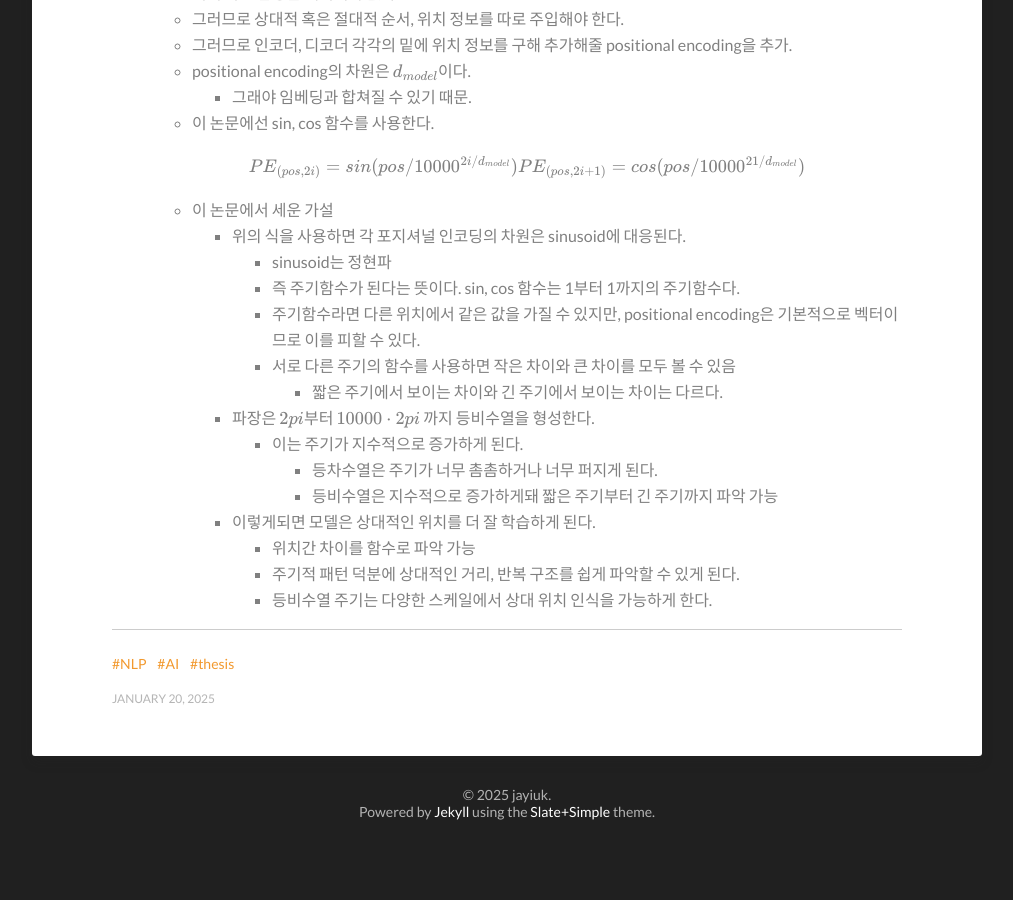
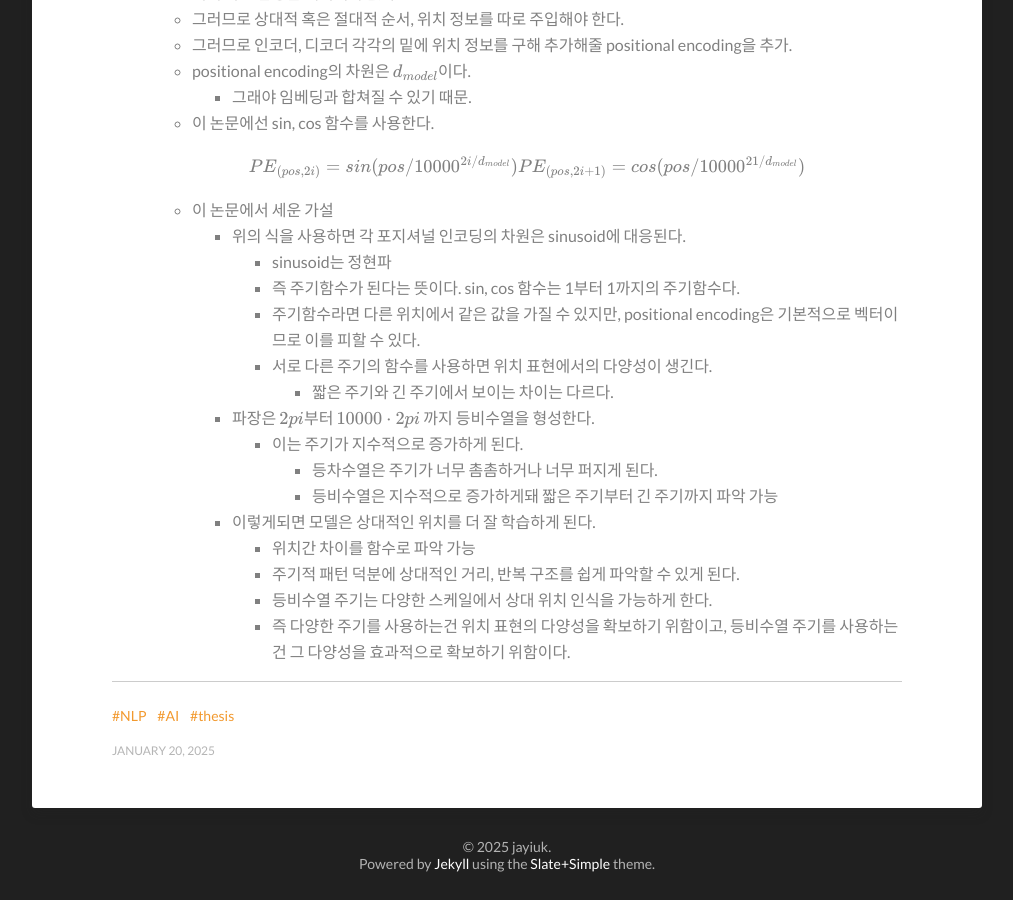
Before and after one commit to jayiuk/jayiuk.github.io, a Jekyll site: the page built from _posts/2025-01-20-transformer-review.md, in a window 1280 px wide and 900 px high, scrolled down 4281 px. Shown: the whole window, without its empty margins (133-1146 px from the left). Built offline with Jekyll 4.4.1, drawn with Linux system fonts in a browser that asks for light colours; formulas are drawn with MathJax 3; comment, search, counter and statistics services are not loaded; before the commit the page ends 5129 px from its top, so only the background shows below that.

Commit message:
positional encoding

```diff
--- a/_posts/2025-01-20-transformer-review.md
+++ b/_posts/2025-01-20-transformer-review.md
@@ -153,8 +153,8 @@ $$W_1 \in R^{d_{model} \times d_{ff}} ,\ W_2 \in R^{d_{ff} \times d_{model}}$$
             - sinusoid는 정현파
             - 즉 주기함수가 된다는 뜻이다. sin, cos 함수는 1부터 1까지의 주기함수다.
             - 주기함수라면 다른 위치에서 같은 값을 가질 수 있지만, positional encoding은 기본적으로 벡터이므로 이를 피할 수 있다.
-            - 서로 다른 주기의 함수를 사용하면 작은 차이와 큰 차이를 모두 볼 수 있음
-                - 짧은 주기에서 보이는 차이와 긴 주기에서 보이는 차이는 다르다.
+            - 서로 다른 주기의 함수를 사용하면 위치 표현에서의 다양성이 생긴다.
+                - 짧은 주기와 긴 주기에서 보이는 차이는 다르다.
         - 파장은 $$2pi$$부터 $$10000 \cdot 2pi$$ 까지 등비수열을 형성한다.
             - 이는 주기가 지수적으로 증가하게 된다.
                 - 등차수열은 주기가 너무 촘촘하거나 너무 퍼지게 된다.
@@ -163,3 +163,4 @@ $$W_1 \in R^{d_{model} \times d_{ff}} ,\ W_2 \in R^{d_{ff} \times d_{model}}$$
             - 위치간 차이를 함수로 파악 가능
             - 주기적 패턴 덕분에 상대적인 거리, 반복 구조를 쉽게 파악할 수 있게 된다.
             - 등비수열 주기는 다양한 스케일에서 상대 위치 인식을 가능하게 한다.
+            - 즉 다양한 주기를 사용하는건 위치 표현의 다양성을 확보하기 위함이고, 등비수열 주기를 사용하는건 그 다양성을 효과적으로 확보하기 위함이다.
```
